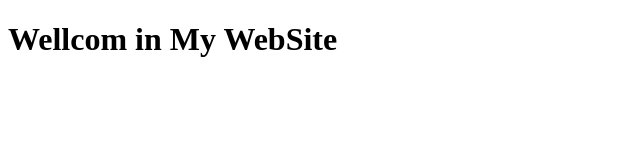
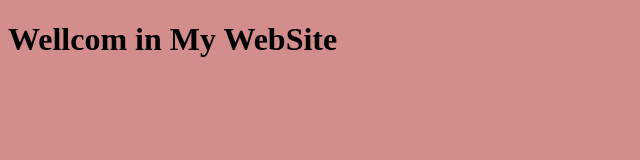
Before and after one commit to EslamElRefaya/LearnGitHub, a plain HTML site: page Index.html in a window 1280 px wide. Shown: the whole page, without its empty margins (0-640 px from the left). Drawn offline with Linux system fonts and the light colour scheme.

Commit message:
Add Style.css in Index.html && Rename Title page

```diff
--- a/Index.html
+++ b/Index.html
@@ -4,7 +4,8 @@
 <head>
     <meta charset="UTF-8">
     <meta name="viewport" content="width=device-width, initial-scale=1.0">
-    <title>Document</title>
+    <link rel="stylesheet"  href="CSS/Style.css">
+    <title>Learn Github</title>
 </head>
 <body>
     <h1>Wellcom in My WebSite </H1>
```
